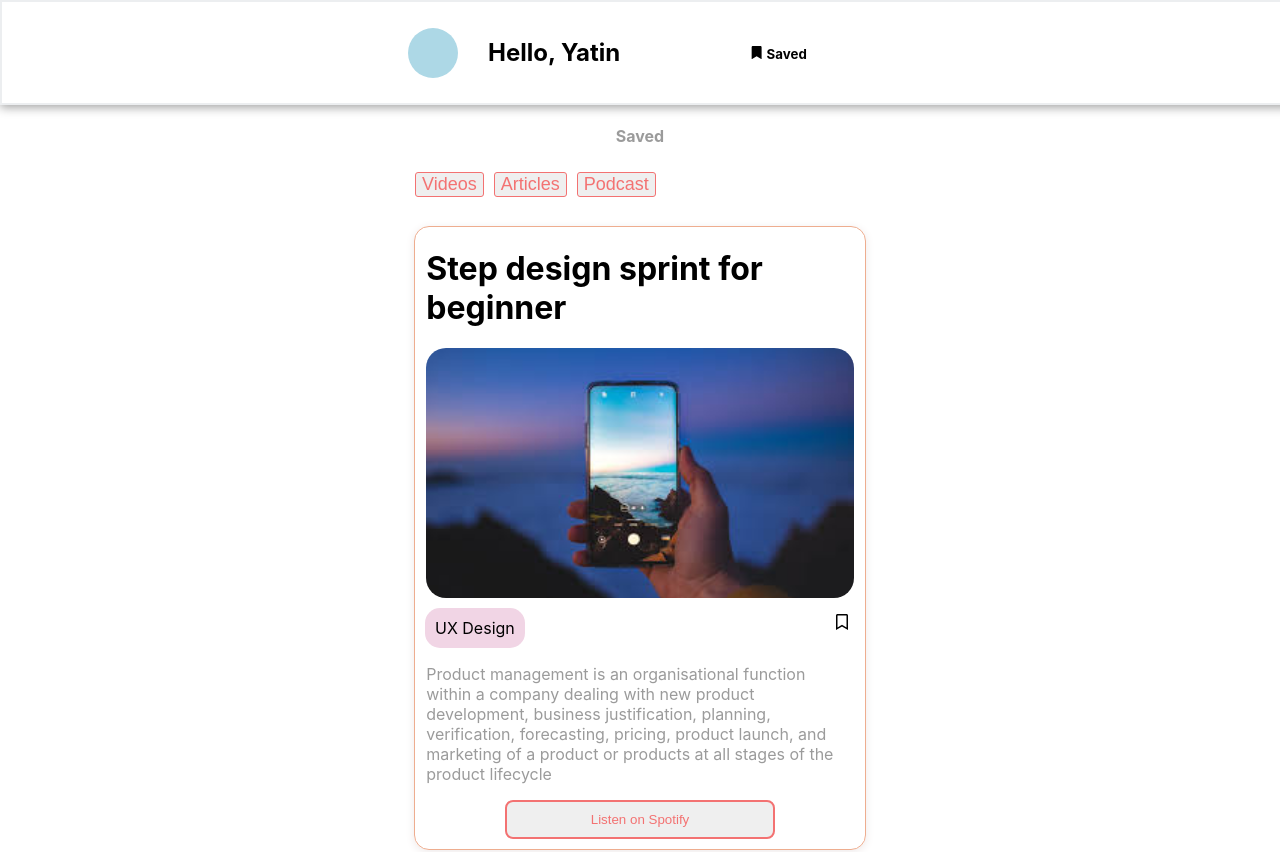
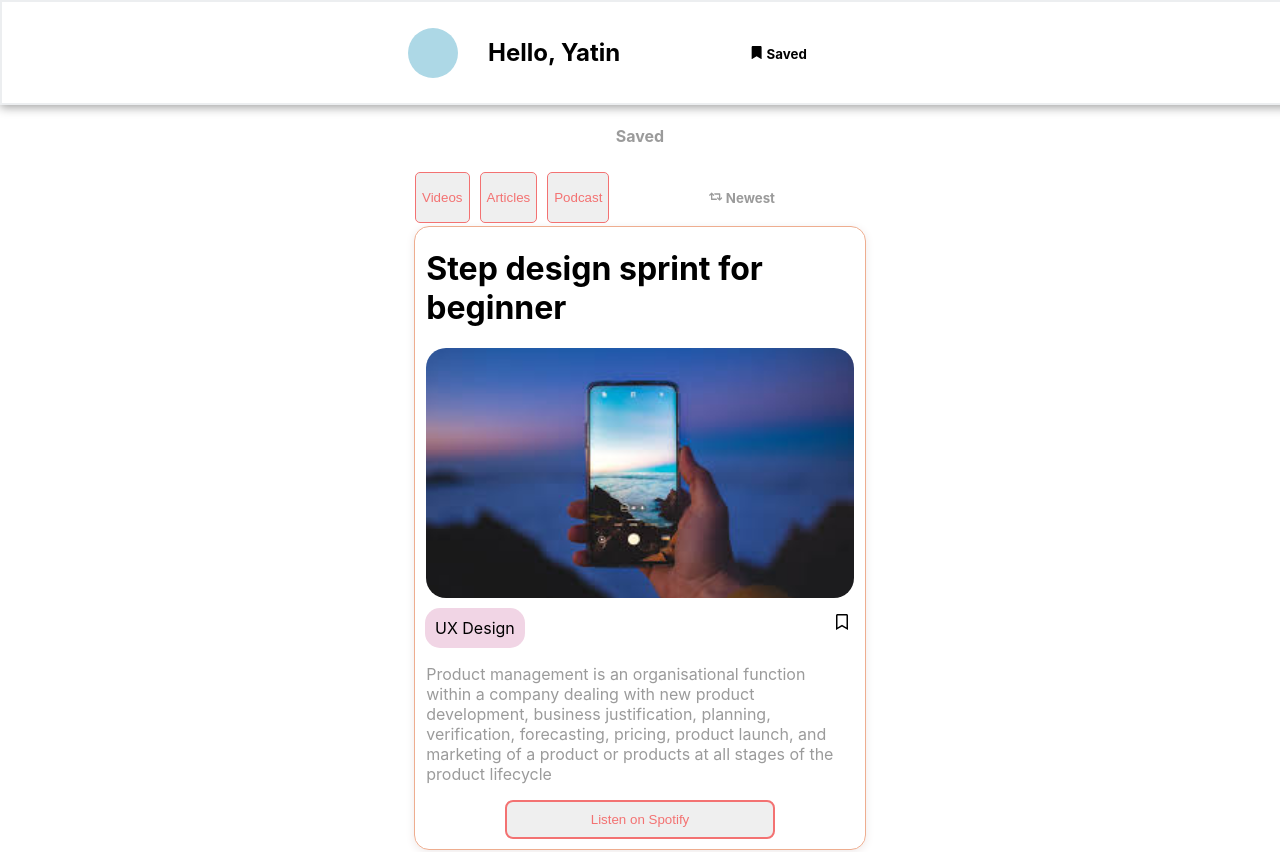
Before and after one commit to yatinhudda/beingPM, a React (Create React App) app in the folder being_pm/: page /Saved/Saved in a window 1280 px wide. Shown: the top 852 px of the page. Built offline with nearby package versions, Linux system fonts and the light colour scheme.

Commit message:
newest option on saved page

```diff
--- a/being_pm/src/Saved/Saved.css
+++ b/being_pm/src/Saved/Saved.css
@@ -23,13 +23,16 @@
     justify-content: left;
     margin:auto;
     margin-left: 20px;
-
 }
 .saved-buttons Button{
     display: inline-block;
     margin: 5px;
     color: rgb(243, 114, 114);
     border:1px solid rgb(243, 114, 114);
-    border-radius: 3px;
-    font-size: large;
+    border-radius: 5px;
+    /* font-size: small; */
 }
+.saved-buttons h5{
+    margin-left: 95px;
+    color: rgb(155, 155, 155);
+}
--- a/being_pm/src/Saved/Saved.js
+++ b/being_pm/src/Saved/Saved.js
@@ -1,6 +1,13 @@
 import React from 'react';
 import './Saved.css';
+import { FaRetweet} from 'react-icons/fa';
+
 const savedPage = () =>{
+
+    const ClickedOnNewest = () =>{
+        console.log("Clicked on Newest, Update the page now");
+    }
+
     return (
         <div className = "saved-div">
             <div className = "Saved-text">
@@ -10,6 +17,7 @@ const savedPage = () =>{
                 <button>Videos</button>
                 <button>Articles</button>
                 <button>Podcast</button>
+                <h5 onClick = {ClickedOnNewest}><FaRetweet/>  Newest</h5>
             </div>
         </div>
     )
```
Also changed, not shown: 1 other file (tests, documents, lock files or other folders).
